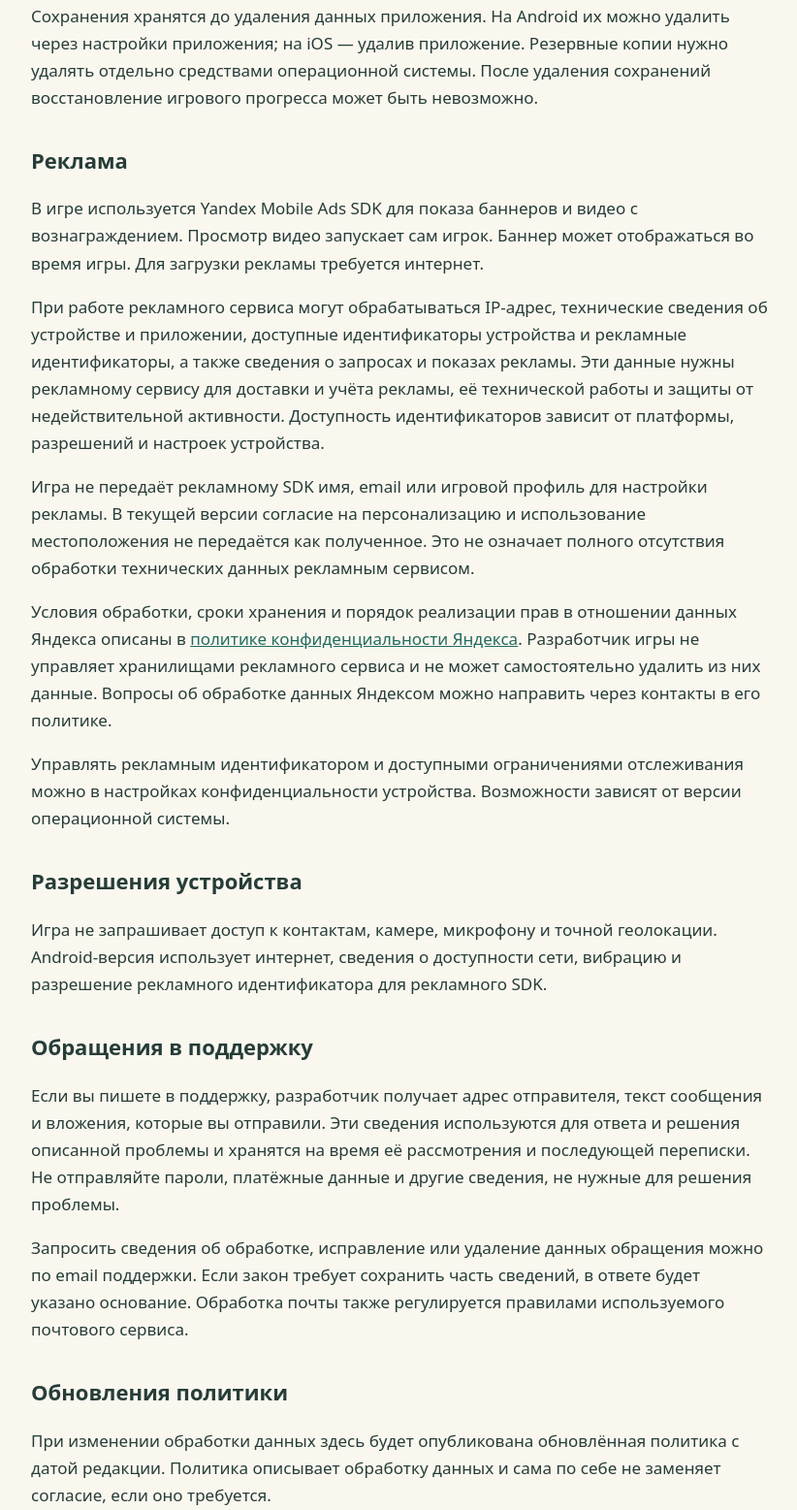
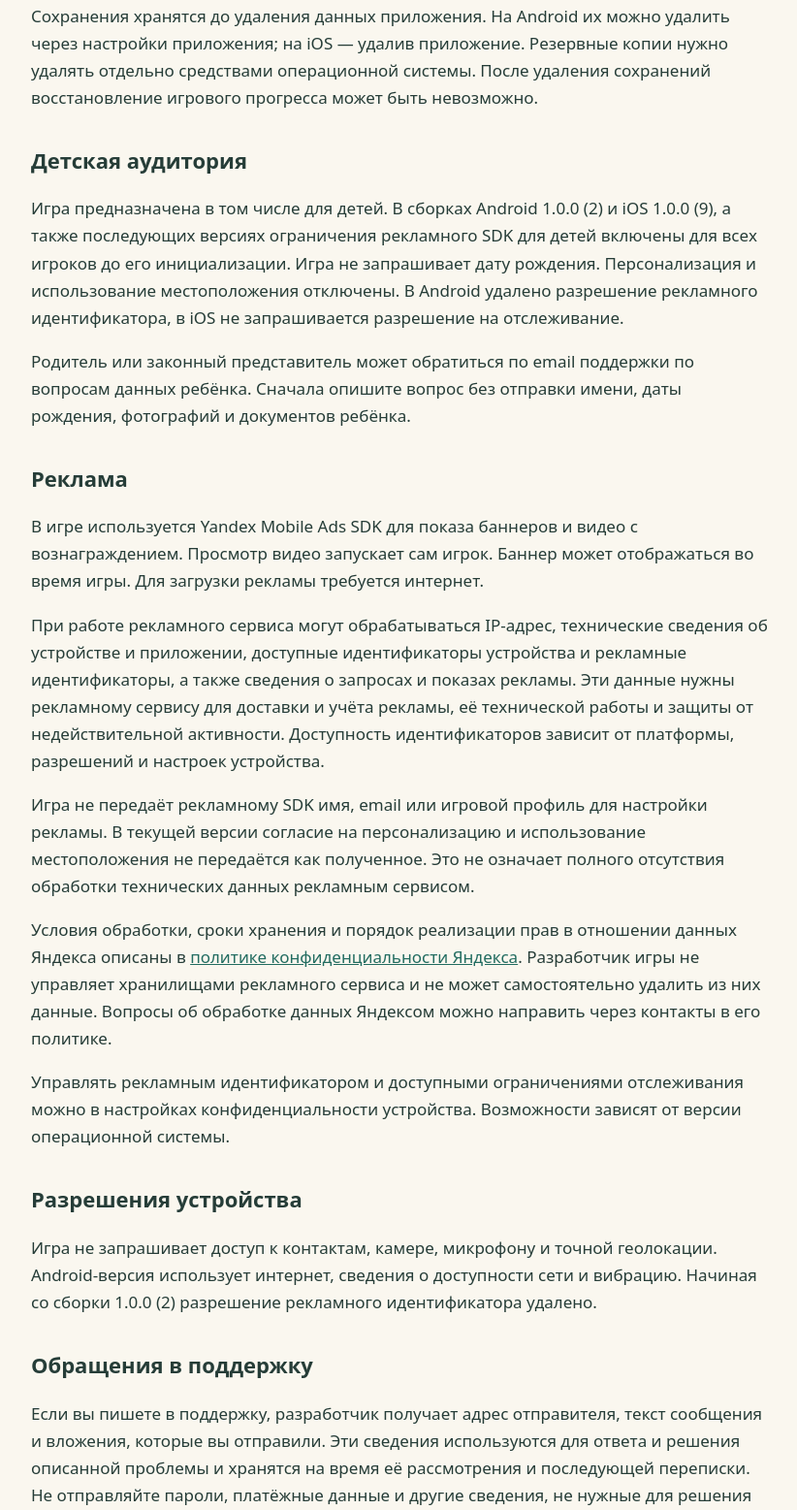
Before and after one commit to snuff4uk/lost-wonders-support, a plain HTML site: page index.html in a window 1280 px wide. Shown: the part 590-2147 px from the top of the page at 97% size, without its empty margins (228-1050 px from the left). Drawn offline with Linux system fonts and the light colour scheme.

Commit message:
Describe child-directed advertising restrictions

```diff
--- a/index.html
+++ b/index.html
@@ -19,6 +19,9 @@
 <h2>Игровой прогресс</h2>
 <p>Игра не требует регистрации. Прогресс, настройки, игровые ресурсы и сведения о полученных рекламных наградах сохраняются на устройстве. У игры нет собственного сервера для загрузки этих сохранений. Резервное копирование средствами операционной системы зависит от настроек устройства и правил её поставщика.</p>
 <p>Сохранения хранятся до удаления данных приложения. На Android их можно удалить через настройки приложения; на iOS — удалив приложение. Резервные копии нужно удалять отдельно средствами операционной системы. После удаления сохранений восстановление игрового прогресса может быть невозможно.</p>
+<h2>Детская аудитория</h2>
+<p>Игра предназначена в том числе для детей. В сборках Android 1.0.0 (2) и iOS 1.0.0 (9), а также последующих версиях ограничения рекламного SDK для детей включены для всех игроков до его инициализации. Игра не запрашивает дату рождения. Персонализация и использование местоположения отключены. В Android удалено разрешение рекламного идентификатора, в iOS не запрашивается разрешение на отслеживание.</p>
+<p>Родитель или законный представитель может обратиться по email поддержки по вопросам данных ребёнка. Сначала опишите вопрос без отправки имени, даты рождения, фотографий и документов ребёнка.</p>
 <h2>Реклама</h2>
 <p>В игре используется Yandex Mobile Ads SDK для показа баннеров и видео с вознаграждением. Просмотр видео запускает сам игрок. Баннер может отображаться во время игры. Для загрузки рекламы требуется интернет.</p>
 <p>При работе рекламного сервиса могут обрабатываться IP-адрес, технические сведения об устройстве и приложении, доступные идентификаторы устройства и рекламные идентификаторы, а также сведения о запросах и показах рекламы. Эти данные нужны рекламному сервису для доставки и учёта рекламы, её технической работы и защиты от недействительной активности. Доступность идентификаторов зависит от платформы, разрешений и настроек устройства.</p>
@@ -26,7 +29,7 @@
 <p>Условия обработки, сроки хранения и порядок реализации прав в отношении данных Яндекса описаны в <a href="https://yandex.ru/legal/confidential/">политике конфиденциальности Яндекса</a>. Разработчик игры не управляет хранилищами рекламного сервиса и не может самостоятельно удалить из них данные. Вопросы об обработке данных Яндексом можно направить через контакты в его политике.</p>
 <p>Управлять рекламным идентификатором и доступными ограничениями отслеживания можно в настройках конфиденциальности устройства. Возможности зависят от версии операционной системы.</p>
 <h2>Разрешения устройства</h2>
-<p>Игра не запрашивает доступ к контактам, камере, микрофону и точной геолокации. Android-версия использует интернет, сведения о доступности сети, вибрацию и разрешение рекламного идентификатора для рекламного SDK.</p>
+<p>Игра не запрашивает доступ к контактам, камере, микрофону и точной геолокации. Android-версия использует интернет, сведения о доступности сети и вибрацию. Начиная со сборки 1.0.0 (2) разрешение рекламного идентификатора удалено.</p>
 <h2>Обращения в поддержку</h2>
 <p>Если вы пишете в поддержку, разработчик получает адрес отправителя, текст сообщения и вложения, которые вы отправили. Эти сведения используются для ответа и решения описанной проблемы и хранятся на время её рассмотрения и последующей переписки. Не отправляйте пароли, платёжные данные и другие сведения, не нужные для решения проблемы.</p>
 <p>Запросить сведения об обработке, исправление или удаление данных обращения можно по email поддержки. Если закон требует сохранить часть сведений, в ответе будет указано основание. Обработка почты также регулируется правилами используемого почтового сервиса.</p>
```
